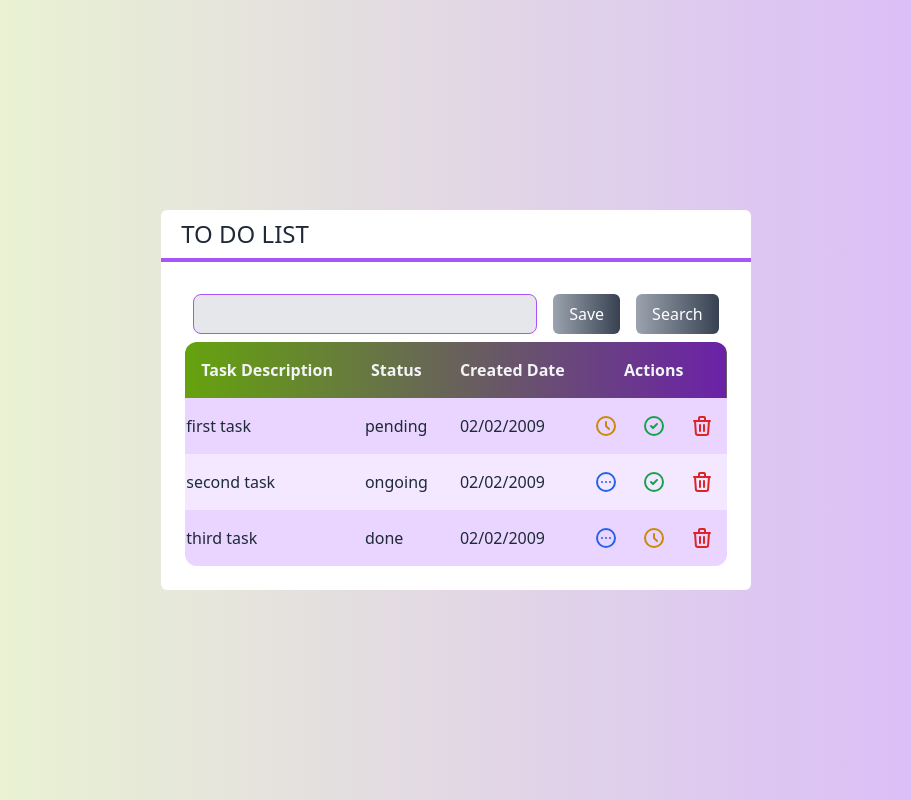
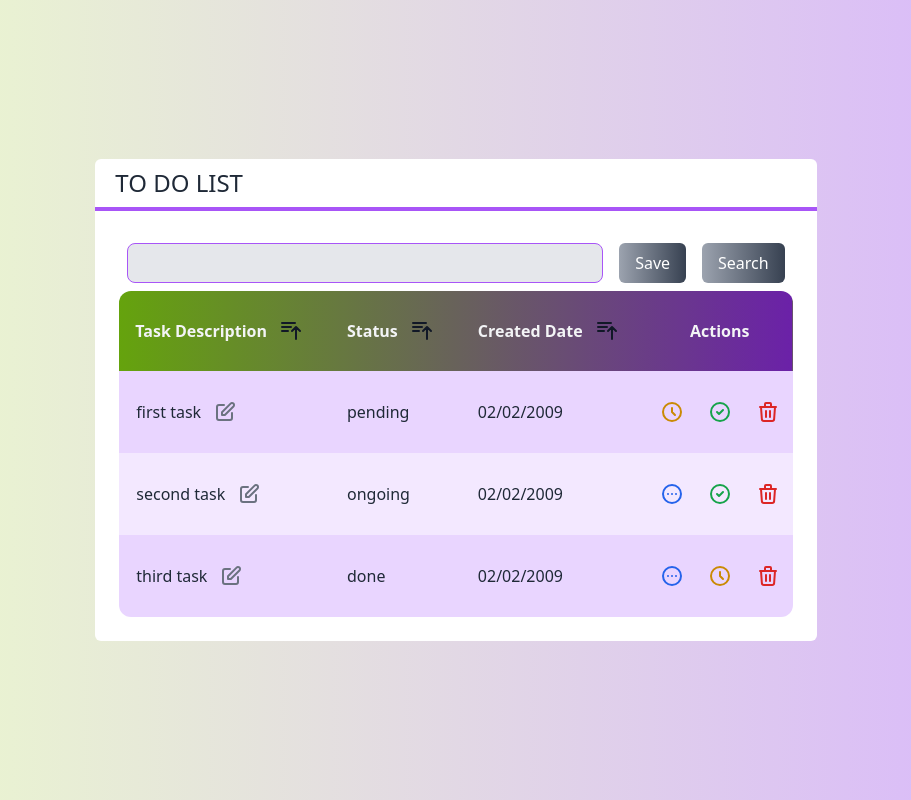
Before and after one commit to rtxnak/todo-list, a Next.js app in the folder app/frontend/: page / in a window 1280 px wide. Shown: the whole page, without its empty margins (184-1095 px from the left). Built offline with nearby package versions, Linux system fonts and the light colour scheme.

Commit message:
feat: added EditBar component, edit task function for update task action and  sorting by header functions

```diff
--- a/app/frontend/src/api/noBackEndApi.ts
+++ b/app/frontend/src/api/noBackEndApi.ts
@@ -3,24 +3,23 @@
 import Task from "../core/Task"
 
 const tasksArray = [
-  new Task('first task', 'pending', '02/02/2009', "as56da65sd5d41"),
-  new Task('second task', 'ongoing', '02/02/2009', "2sadyu5d5452353"),
-  new Task('third task', 'done', '02/02/2009', "3kjh5k4544")
+  new Task('first task', 'pending', '02/02/2009', "1"),
+  new Task('second task', 'ongoing', '02/02/2009', "2"),
+  new Task('third task', 'done', '02/02/2009', "3")
 ]
 
-export function getAll(tasks = tasksArray) {
-  console.log(tasks)
-  return tasks
+export function getAll(allTasks = tasksArray) {
+  console.log(allTasks)
+  return allTasks
 }
 
 export function createTask(tasks: Task[], newTask: string) {
   const status = "pending";
   const date = new Date().toLocaleDateString("pt-BR");
-  const id = tasks.length + Math.random() * 10;
-  tasks.push(
+  const id = tasks.length + 1;
+  return tasks.push(
     new Task(newTask, status, date, id.toString()),
   )
-  return tasks
 }
 
 export function updateTaskStatusFunc(tasks: Task[], id: string, newStatus: string) {
@@ -29,5 +28,31 @@ export function updateTaskStatusFunc(tasks: Task[], id: string, newStatus: strin
 }
 
 export function deleteTask(tasks: Task[], id: string) {
+  console.log(id);
   return tasks.filter(task => task.id !== id)
 };
+
+export function updateTaskDescriptionFunc(tasks: Task[], id: string, newDescription: string) {
+  console.log(id);
+  console.log(newDescription);
+  tasks.find(task => task.id == id).description = newDescription
+  return tasks
+}
+
+export function sortTasks(tasks: Task[], type: string) {
+  if (type === "description") {
+    const sortedTasks = tasks.sort((a: Task, b: Task) => a.description.localeCompare(b.description))
+    console.log(sortedTasks)
+    return(sortedTasks)
+  }
+  if (type === "status") {
+    const sortedTasks = tasks.sort((a: Task, b: Task) => a.status.localeCompare(b.status))
+    console.log(sortedTasks)
+    return(sortedTasks)
+  }
+  if (type === "date") {
+    const sortedTasks = tasks.sort((a: Task, b: Task) => a.date.localeCompare(b.date))
+    console.log(sortedTasks)
+    return(sortedTasks)
+  }
+};
--- /dev/null
+++ b/app/frontend/src/components/EditBar.tsx
@@ -0,0 +1,41 @@
+import { useState } from "react";
+import Task from "../core/Task";
+import Button from "./Button"
+import Input from "./Input"
+
+interface EditBarProps {
+  tasksOnChange?: (task: Task, uinputText: string) => void
+  setEditBarVisbile?: (value: boolean) => void
+  taskOnUpdate: Task;
+}
+
+export default function EditBar(props: EditBarProps) {
+
+  const [inputText, setinputText] = useState('')
+
+  function updateButtonAction(props: EditBarProps) {
+    const task = props.taskOnUpdate
+    props.tasksOnChange?.(task, inputText);
+    props.setEditBarVisbile?.(false)
+    setinputText('')
+  }
+
+  return (
+    <div >
+      <div>
+        <label className="flex justify-center font-bold text-xl">
+          {props.taskOnUpdate.description}
+        </label>
+      </div>
+      <div className="flex w-full">
+        <Input
+          value={inputText}
+          onChange={setinputText}
+        ></Input>
+        <Button
+          onClick={() => updateButtonAction(props)}
+        >Update</Button>
+      </div>
+    </div>
+  )
+}
--- a/app/frontend/src/components/Table.tsx
+++ b/app/frontend/src/components/Table.tsx
@@ -1,5 +1,5 @@
 import Task from "../core/Task";
-import { actionOnPeding, actionOnOngoing, actionOnFinished} from "../components/tableActionsButtons"
+import { actionOnPeding, actionOnOngoing, actionOnFinished, editAction, ascendingSort, descendingSort } from "../components/tableActionsButtons"
 
 
 interface TableProps {
@@ -15,10 +15,18 @@ export default function Table(props: TableProps) {
   function tableHeader() {
     return (
       <tr>
-        <th className="p-4">Task Description</th>
-        <th className="p-4">Status</th>
-        <th className="p-4">Created Date</th>
-        <th className="p-4">Actions</th>
+        <th className="p-4"><div className="flex justify-left items-center">
+          Task Description{ascendingSort(props, "description")}
+        </div></th>
+        <th className="p-4"><div className="flex justify-left items-center">
+          Status{ascendingSort(props, "status")}
+        </div></th>
+        <th className="p-4"><div className="flex justify-left items-center">
+          Created Date {ascendingSort(props, "date")}
+        </div></th>
+        <th className="p-4"><div className="flex justify-center items-center">
+          Actions
+        </div></th>
       </tr>
     )
   }
@@ -37,7 +45,12 @@ export default function Table(props: TableProps) {
         <tr key={task.id}
           className={`${i % 2 === 0 ? 'bg-purple-200' : 'bg-purple-100'}`}
         >
-          <td>{task.description}</td>
+          <td>
+            <div className="flex p-4 text-left items-center">
+              {task.description}
+              {editAction(task, props)}
+            </div>
+          </td>
           <td className="text-left p-4 items-center">{task.status}</td>
           <td className="text-left p-4 items-center">{task.date}</td>
           {tableActions(task, props)}
--- a/app/frontend/src/components/tableActionsButtons.tsx
+++ b/app/frontend/src/components/tableActionsButtons.tsx
@@ -1,4 +1,4 @@
-import { pendingIcon, onGoingIcon, FinishedIcon, trashIcon } from "../components/Icons"
+import { pendingIcon, onGoingIcon, FinishedIcon, trashIcon, editIcon, ascendingIcon, descendingIcon } from "../components/Icons"
 import Task from "../core/Task";
 
 interface ActionProps {
@@ -105,3 +105,47 @@ export function actionOnFinished(task: Task, props: ActionProps) {
     </td>
   )
 }
+
+function editDescription(task: Task, props) {
+  props.setEditBarVisbile?.(true)
+  props.setTaskOnUpdate?.(task)
+}
+
+
+export function editAction(task: Task, props) {
+  return (
+    <button
+      onClick={() => editDescription(task, props)}
+      className={`
+      text-gray-500 rounded-full p-2 m-1
+      hover:bg-purple-50
+      `}>
+      {editIcon}
+    </button>
+  )
+}
+
+export function ascendingSort(props, type: string) {
+  return (
+    <button
+      onClick={() => props.sortAllTasks?.(props.tasks, type)}
+      className={`
+      text-gray-900 rounded-full p-2 m-1
+      hover:bg-purple-50
+      `}>
+      {ascendingIcon}
+    </button>
+  )
+}
+
+export function descendingSort(props) {
+  return (
+    <button
+      className={`
+      text-gray-700 rounded-full p-2 m-1
+      hover:bg-purple-50
+      `}>
+      {descendingIcon}
+    </button>
+  )
+}
--- a/app/frontend/src/hooks/useTasks.ts
+++ b/app/frontend/src/hooks/useTasks.ts
@@ -1,11 +1,13 @@
 import { useEffect, useState } from "react"
 import Task from "../core/Task";
-import { getAll, createTask, updateTaskStatusFunc, deleteTask } from "../api/noBackEndApi";
+import { getAll, createTask, updateTaskStatusFunc, deleteTask, sortTasks, updateTaskDescriptionFunc } from "../api/noBackEndApi";
 
 export default function useTasks() {
 
   const [tasks, setTasks] = useState<Task[]>([])
   const [taskToggle, setTaskToggle] = useState<boolean>(false)
+  const [editBarVisbile, setEditBarVisbile] = useState<boolean>(false);
+  const [taskOnUpdate, setTaskOnUpdate] = useState<Task>(null)
 
   useEffect(() => { getAllTasks() }, [])
 
@@ -34,11 +36,28 @@ export default function useTasks() {
     getAllTasks(newtasks);
   }
 
+  function updateTaskDescription(updateTask: Task, description: string) {
+    const id = updateTask.id
+    updateTaskDescriptionFunc(tasks, id, description)
+    setTaskToggle(!taskToggle)
+  }
+
+  function sortAllTasks(tasks: Task[], type: string) {
+    const newTasks = sortTasks(tasks, type);
+    setTaskToggle(!taskToggle)
+    getAllTasks(newTasks);
+  }
 
   return {
     tasks,
     createNewTask,
     updateTaskStatus,
     removeOneTask,
+    sortAllTasks,
+    editBarVisbile,
+    setEditBarVisbile,
+    taskOnUpdate,
+    setTaskOnUpdate,
+    updateTaskDescription
   }
 }
--- a/app/frontend/src/pages/index.tsx
+++ b/app/frontend/src/pages/index.tsx
@@ -1,5 +1,6 @@
 import Layout from "../components/Layout"
 import InputAndSearchBarProps from "../components/InputAndSearchBar"
+import EditBar from "../components/EditBar"
 import Table from "../components/Table"
 import useTasks from "../hooks/useTasks"
 
@@ -10,6 +11,12 @@ export default function Home() {
     createNewTask,
     updateTaskStatus,
     removeOneTask,
+    sortAllTasks,
+    editBarVisbile,
+    setEditBarVisbile,
+    taskOnUpdate,
+    setTaskOnUpdate,
+    updateTaskDescription
   } = useTasks();
   return (
     <div className={`
@@ -18,11 +25,21 @@ export default function Home() {
       text-white
     `}>
       <Layout title={"TO DO LIST"}>
-        <InputAndSearchBarProps tasksOnChange={createNewTask} />
+        {!editBarVisbile ?
+          (<InputAndSearchBarProps tasksOnChange={createNewTask} />) :
+          <EditBar
+            tasksOnChange={updateTaskDescription}
+            setEditBarVisbile={setEditBarVisbile}
+            taskOnUpdate={taskOnUpdate}
+          />
+        }
         <Table
           tasks={tasks}
           statusOnChange={updateTaskStatus}
           removeOneTask={removeOneTask}
+          sortAllTasks={sortAllTasks}
+          setEditBarVisbile={setEditBarVisbile}
+          setTaskOnUpdate={setTaskOnUpdate}
         />
       </Layout>
     </div>
```
